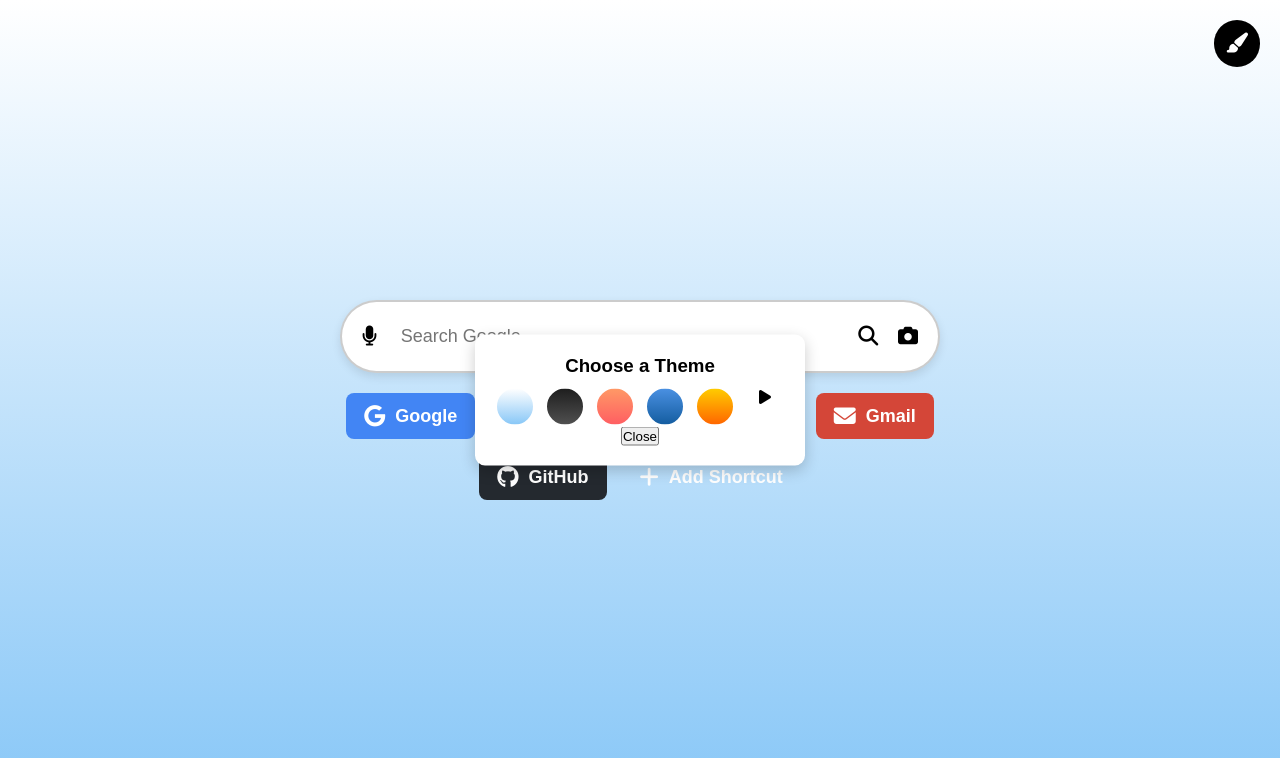
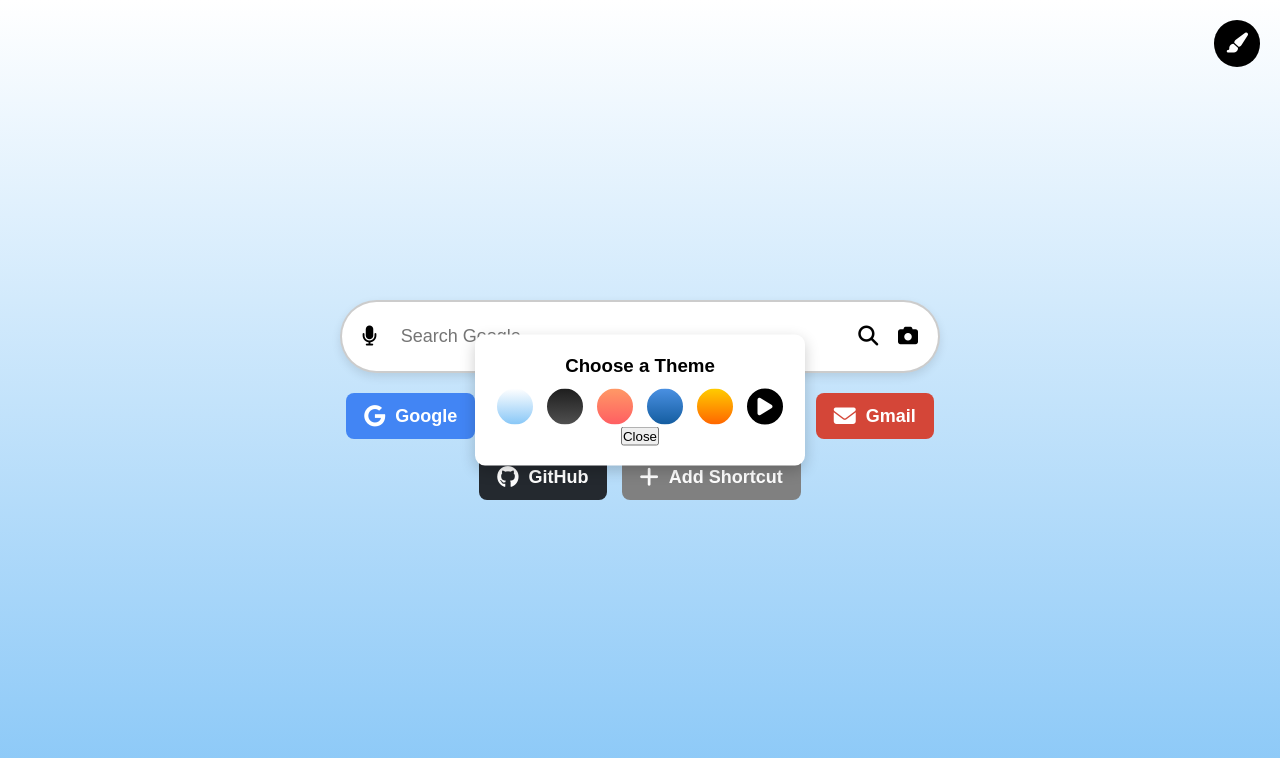
Before and after one commit to SHADOWX20ninja/custom-homepage, a browser extension: page index.html in a window 1280 px wide. Both pictures are taken after a click on the button 1236 px from the left and 43 px from the top of the page. Drawn offline with Linux system fonts and the light colour scheme.

Commit message:
Update style.css

```diff
--- a/style.css
+++ b/style.css
@@ -181,6 +181,28 @@
     cursor: pointer;
     border: 2px solid white;
 }
+/* Video Theme Box */
+.video-theme {
+    display: flex;
+    align-items: center;
+    justify-content: center;
+    background: black;
+    color: white;
+    font-size: 20px;
+}
+
+.video-theme i {
+    color: white;
+}
+/* Add Shortcut Button */
+.add-shortcut {
+    background-color: #808080; /* Gray color like Edge */
+    cursor: pointer;
+}
+
+.add-shortcut:hover {
+    background-color: #696969; /* Darker gray */
+}
 
 /* Fade-in Animation */
 @keyframes fadeIn {
```
